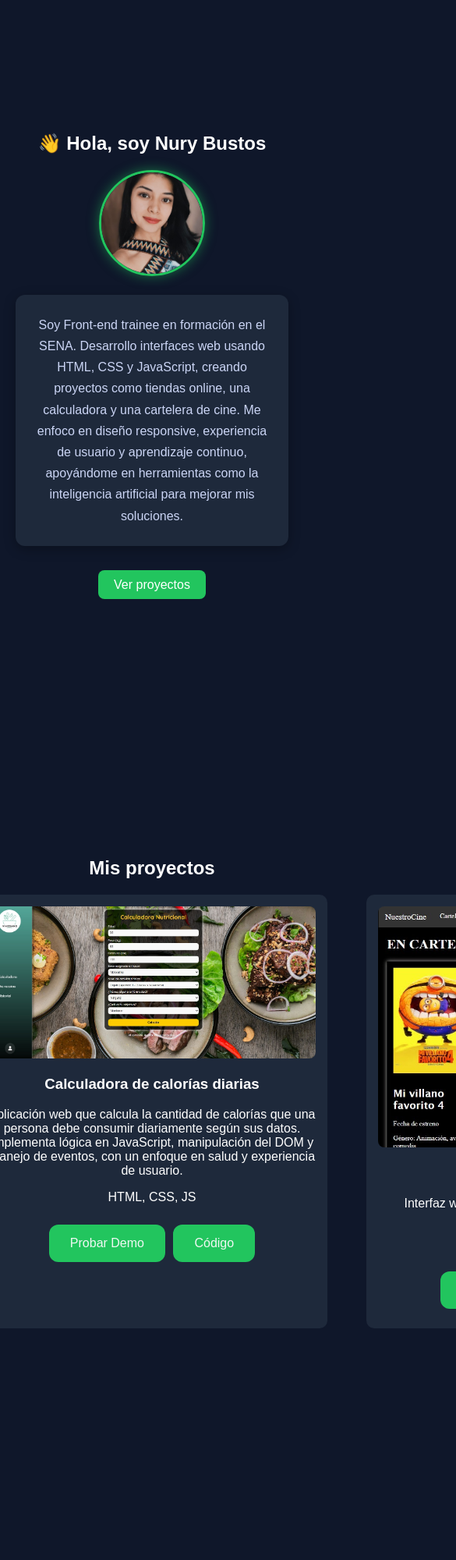
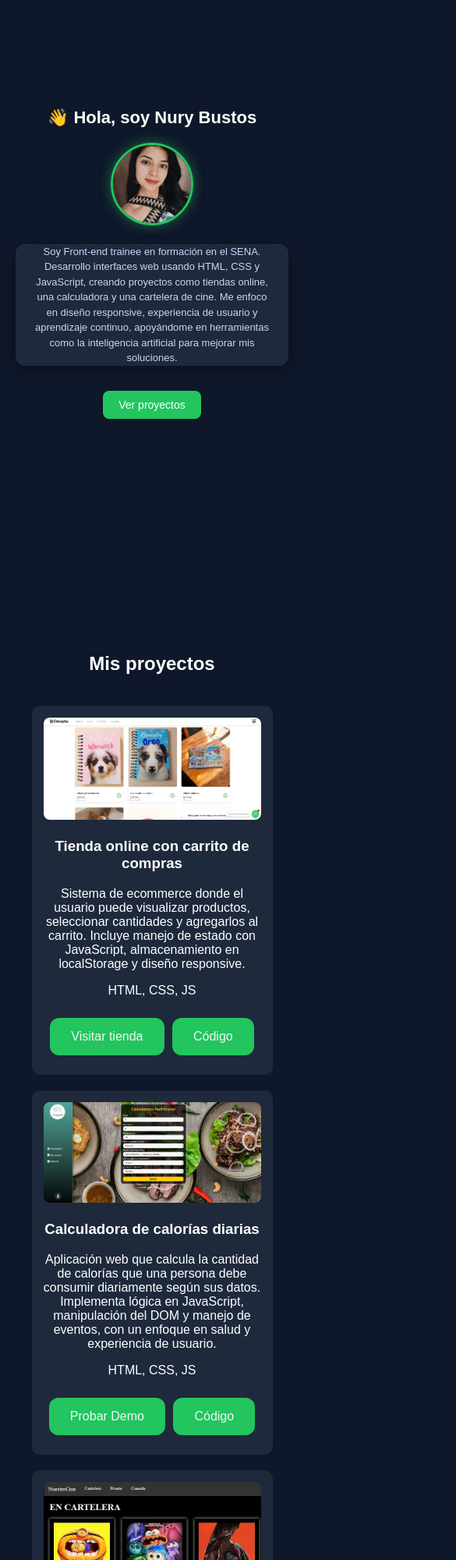
Before and after one commit to Nury2015/Mi-portafolio, a plain HTML site: page index.html in a window 390 px wide. Shown: the top 2000 px of the page at 78% size, 585 px wide, since content can reach past the window. Drawn offline with Linux system fonts and the light colour scheme.

Commit message:
se ajusta diseño responsive

```diff
--- a/index.css.css
+++ b/index.css
@@ -10,8 +10,8 @@
   margin-top: 100px;
 }
 .foto-perfil{
-   width: 130px;
-  height: 130px;
+   width: 150px;
+  height: 150px;
   border-radius: 50%;
   object-fit: cover;
   border: 3px solid #22c55e;
@@ -139,3 +139,83 @@
 .contact-icons img:hover{
   transform:scale(1.2);
 }
+
+@media (max-width: 900px){
+
+  /* GRID → 2 columnas */
+  .grid{
+    grid-template-columns: repeat(2, 1fr);
+    padding: 20px;
+  }
+
+  /* FOTO PERFIL */
+  .foto-perfil{
+    width: 120px;
+    height: 120px;
+  }
+
+  /* TEXTO SOBRE MI */
+  .sobreMi{
+    font-size: 14px;
+    padding: 0 20px;
+  }
+
+}
+
+@media (max-width: 600px){
+
+  /* HERO */
+  .about{
+    padding: 20px;
+    text-align: center;
+  }
+
+  .about h1{
+    font-size: 22px;
+  }
+
+  .foto-perfil{
+    width: 100px;
+    height: 100px;
+  }
+
+  /* TEXTO */
+  .sobreMi{
+    font-size: 13px;
+    line-height: 1.5;
+  }
+
+  /* BOTÓN */
+  .btn{
+    padding: 10px 20px;
+    font-size: 14px;
+  }
+
+  /* GRID → 1 columna */
+  .grid{
+    grid-template-columns: 1fr;
+    gap: 20px;
+  }
+
+  /* CARDS */
+  .card{
+    width: 90%;
+    margin: auto;
+  }
+
+  .card img{
+    height: auto;
+  }
+
+  /* CONTACTO */
+  .contact-icons{
+    display: flex;
+    justify-content: center;
+    gap: 20px;
+  }
+
+  .contact-icons img{
+    width: 35px;
+  }
+
+}
--- a/index.html
+++ b/index.html
@@ -1,9 +1,13 @@
 <!DOCTYPE html>
 <html lang="es">
-<head>
+
+<head></head>
+<meta charset="UTF-8">
+<meta name="viewport" content="width=device-width, initial-scale=1.0">
+
 <meta charset="UTF-8">
 <title>Portafolio Nury</title>
-<link rel="stylesheet" href="index.css.css">
+<link rel="stylesheet" href="index.css">
 </head>
 
 <body>
@@ -14,9 +18,11 @@
         <h1>👋 Hola, soy Nury Bustos</h1>
         <img src="img/perfil/perfilfoto.jpeg" class="foto-perfil">
         <p class="sobreMi">
-Soy Front-end trainee en formación en el SENA. Desarrollo interfaces web usando HTML, CSS y JavaScript, creando proyectos como tiendas online, una calculadora y una cartelera de cine.
+            Soy Front-end trainee en formación en el SENA. Desarrollo interfaces web usando HTML, CSS y JavaScript,
+            creando proyectos como tiendas online, una calculadora y una cartelera de cine.
 
-Me enfoco en diseño responsive, experiencia de usuario y aprendizaje continuo, apoyándome en herramientas como la inteligencia artificial para mejorar mis soluciones.
+            Me enfoco en diseño responsive, experiencia de usuario y aprendizaje continuo, apoyándome en herramientas
+            como la inteligencia artificial para mejorar mis soluciones.
         </p>
 
         <a href="#proyectos" class="btn">Ver proyectos</a>
@@ -37,21 +43,25 @@
             <div class="card">
                 <img src="img/card/ecomerce.jpeg">
                 <h3>Tienda online con carrito de compras</h3>
-      <p>Sistema de ecommerce donde el usuario puede visualizar productos, seleccionar cantidades y agregarlos al carrito. Incluye manejo de estado con JavaScript, almacenamiento en localStorage y diseño responsive.</p>
+                <p>Sistema de ecommerce donde el usuario puede visualizar productos, seleccionar cantidades y agregarlos
+                    al carrito. Incluye manejo de estado con JavaScript, almacenamiento en localStorage y diseño
+                    responsive.</p>
                 <p>HTML, CSS, JS</p>
-      <a href="https://nury2015.github.io/Decayba/" class="boton-personalizado" target="_blank">Visitar tienda</a>
-    <a href="https://github.com/Nury2015/Decayba" class="boton-personalizado"
-                            target="_blank">Código</a>
+                <a href="https://nury2015.github.io/Decayba/" class="boton-personalizado" target="_blank">Visitar
+                    tienda</a>
+                <a href="https://github.com/Nury2015/Decayba" class="boton-personalizado" target="_blank">Código</a>
             </div>
 
             <div class="card">
                 <img src="img/card/calculadora.jpeg">
                 <h3>Calculadora de calorías diarias</h3>
-      <p>Aplicación web que calcula la cantidad de calorías que una persona debe consumir diariamente según sus datos. Implementa lógica en JavaScript, manipulación del DOM y manejo de eventos, con un enfoque en salud y experiencia de usuario.</p>
+                <p>Aplicación web que calcula la cantidad de calorías que una persona debe consumir diariamente según
+                    sus datos. Implementa lógica en JavaScript, manipulación del DOM y manejo de eventos, con un enfoque
+                    en salud y experiencia de usuario.</p>
                 <p>HTML, CSS, JS</p>
-      <a href="https://nury2015.github.io/ViveSano/" class="boton-personalizado" target="_blank">Probar Demo</a>
-    <a href="https://github.com/Nury2015/ViveSano" class="boton-personalizado"
-                            target="_blank">Código</a>
+                <a href="https://nury2015.github.io/ViveSano/" class="boton-personalizado" target="_blank">Probar
+                    Demo</a>
+                <a href="https://github.com/Nury2015/ViveSano" class="boton-personalizado" target="_blank">Código</a>
             </div>
 
             <div class="card">
@@ -59,11 +69,11 @@
                 <h3>Cartelera de Cine</h3>
                 <p>Interfaz web para mostrar películas en formato de cartelera.</p>
                 <p>HTML, CSS, JS</p>
-       <a href="https://nury2015.github.io/cartelera/" class="boton-personalizado" target="_blank">Ver cartelera</a>
+                <a href="https://nury2015.github.io/cartelera/" class="boton-personalizado" target="_blank">Ver
+                    cartelera</a>
 
 
-                        <a href="https://github.com/Nury2015/cartelera" class="boton-personalizado"
-                            target="_blank">Código</a>
+                <a href="https://github.com/Nury2015/cartelera" class="boton-personalizado" target="_blank">Código</a>
             </div>
 
 
@@ -72,7 +82,8 @@
                 <h3>Eco Store</h3>
                 <p>Landing page de tienda online enfocada en diseño moderno y responsive.</p>
                 <p>HTML, CSS</p>
-       <a href="https://nury2015.github.io/Eco-store/" class="boton-personalizado" target="_blank">Probar Demo</a>
+                <a href="https://nury2015.github.io/Eco-store/" class="boton-personalizado" target="_blank">Probar
+                    Demo</a>
 
 
                 <a href="https://github.com/Nury2015/Eco-store" class="boton-personalizado"
@@ -107,4 +118,5 @@
     </section>
 
 </body>
+
 </html>
```
Lines whose indentation alone changed are shown as unchanged.
